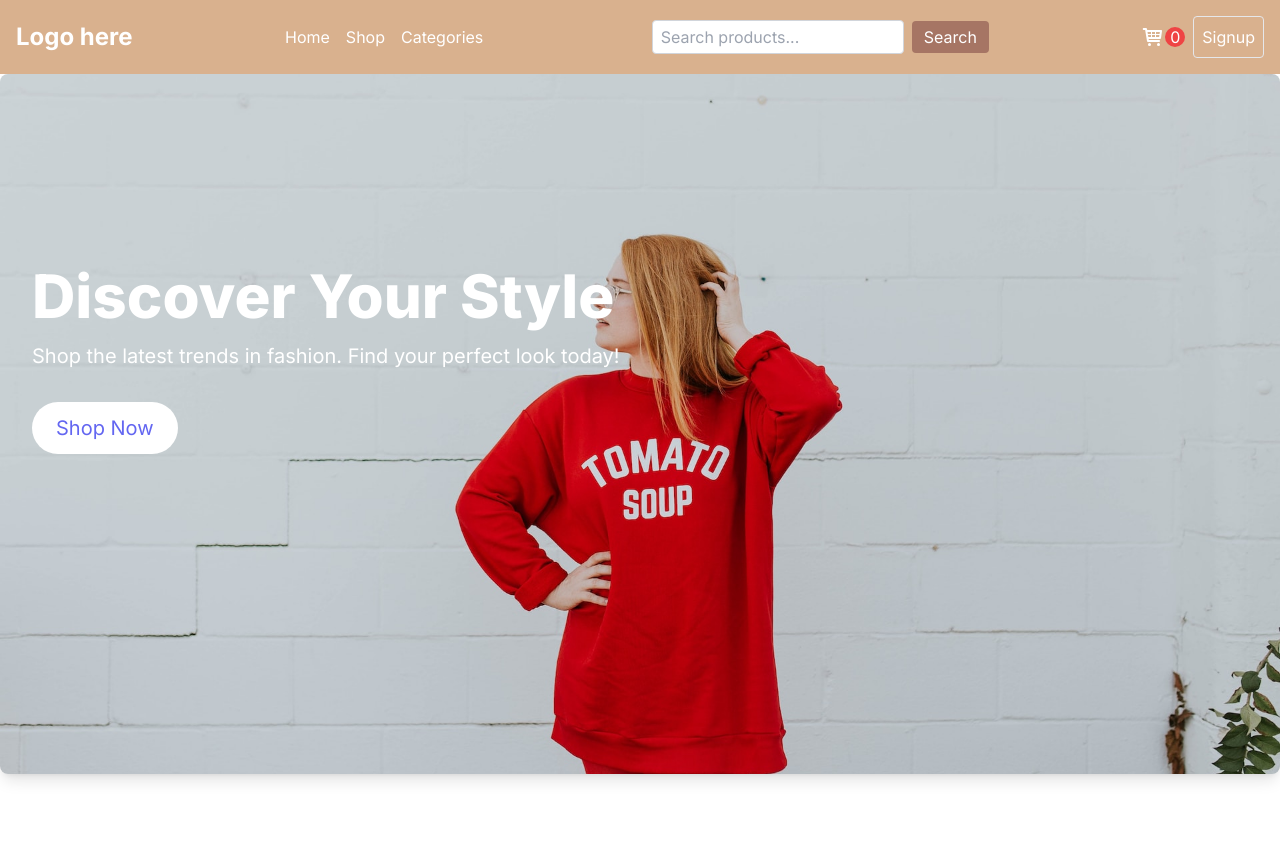
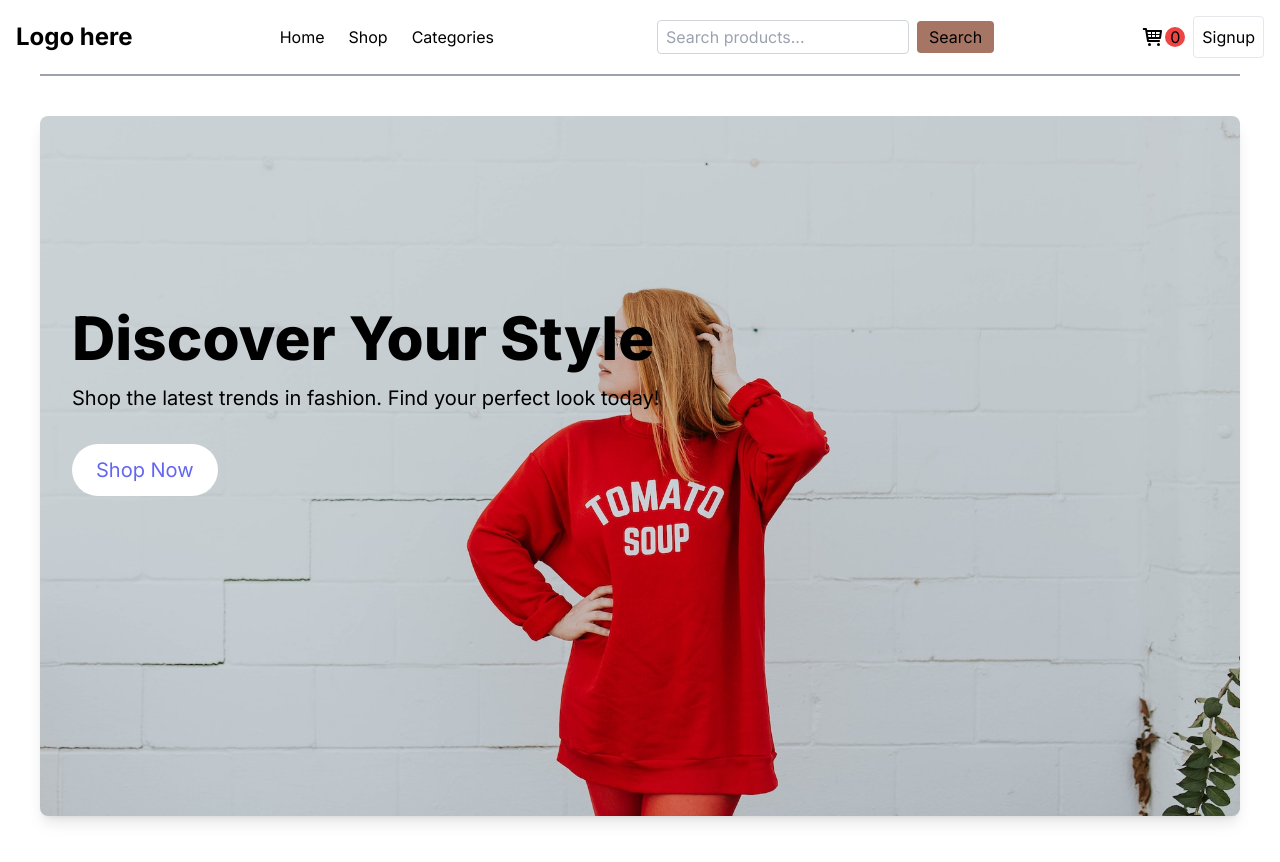
Before and after one commit to Petrikur/PenasClothing, a Next.js app: page / in a window 1280 px wide. Shown: the top 862 px of the page. Built offline with nearby package versions, Linux system fonts and the light colour scheme.

Commit message:
hero and header

```diff
--- a/app/components/Hero.tsx
+++ b/app/components/Hero.tsx
@@ -4,7 +4,8 @@ import heroimg1 from '../../app/images/heroimg1.jpg';
 
 const HeroSection = () => {
   return (
-    <section className="relative">
+    <section className="relative mx-10">
+    {/* from indigo to transparent */}
       <div className="relative w-full h-96 md:h-[600px] lg:h-[700px]">
         <Image
           src={heroimg1}
@@ -15,7 +16,7 @@ const HeroSection = () => {
         />
       </div>
       {/* Text Overlay */}
-      <div className="absolute md:top-40 top-16 left-0 w-full h-full bg-gradient-to-r  p-8 text-white">
+      <div className="absolute md:top-40 top-16 left-0 w-full h-full bg-gradient-to-r  p-8">
         <div className="container mx-auto">
           <h1 className="text-4xl md:text-6xl font-extrabold leading-tight mb-4">
             Discover Your Style
--- a/app/components/layout/Header.tsx
+++ b/app/components/layout/Header.tsx
@@ -5,13 +5,13 @@ interface HeaderProps {}
 
 const Header: React.FC<HeaderProps> = () => {
   return (
-    <header className="bg-custom1 p-4">
+    <header className="p-4">
       <div className="container mx-auto flex flex-col md:flex-row justify-between items-center">
-        <div className="logo text-white text-2xl font-bold text-center md:text-left">
+        <div className="logo  text-2xl font-bold text-center md:text-left">
           Logo here
         </div>
         <nav className="md:block hidden">
-          <ul className="flex space-x-4 text-white">
+          <ul className="flex space-x-6 ">
             <li><a href="/">Home</a></li>
             <li><a href="/shop">Shop</a></li>
             <li><a href="/categories">Categories</a></li>
@@ -25,21 +25,21 @@ const Header: React.FC<HeaderProps> = () => {
           />
           <button
             type="submit"
-            className="bg-custom2 text-white px-3 py-1 rounded"
+            className="bg-custom2  px-3 py-1 rounded"
           >
             Search
           </button>
         </div>
         <div className="flex items-center mt-4 md:mt-0 md:space-x-2 space-x-4 justify-center">
           <div className="flex items-center space-x-3">
-            <a href="/cart" className="text-white relative flex items-center">
+            <a href="/cart" className=" relative flex items-center">
               <TiShoppingCart size={24} />
-              <div className="bg-red-500 p-2.5 text-white rounded-full w-4 h-4 flex items-center justify-center">0</div>
+              <div className="bg-red-500 p-2.5  rounded-full w-4 h-4 flex items-center justify-center">0</div>
               {/* cart item count */}
             </a>
           </div>
 
-          <button className='rounded border p-2 mt-4 text-white md:mt-0'>Signup</button>
+          <button className='rounded border p-2 mt-4  md:mt-0'>Signup</button>
         </div>
       </div>
     </header>
--- a/app/page.tsx
+++ b/app/page.tsx
@@ -5,7 +5,9 @@ export default function Home() {
   return (
     <>
       <Header />
-    <HeroSection />
+      <hr className="border-t-2 border-gray-400 mx-10"></hr>
+      <div className="mt-10"></div>
+      <HeroSection />
     </>
   );
 }
```
